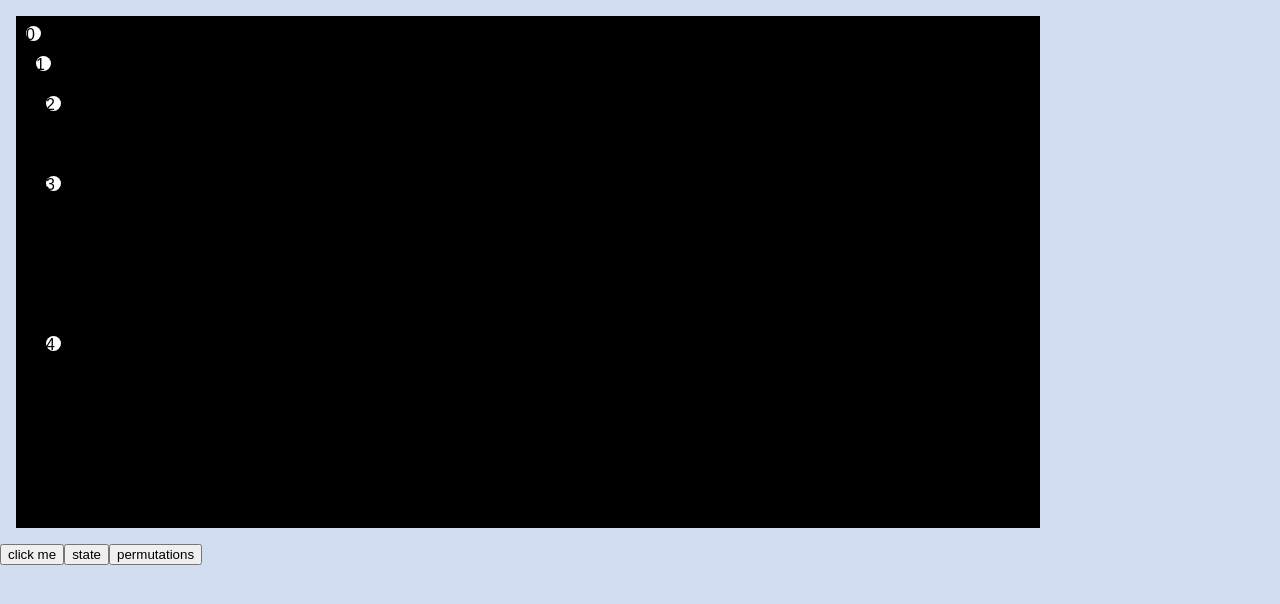
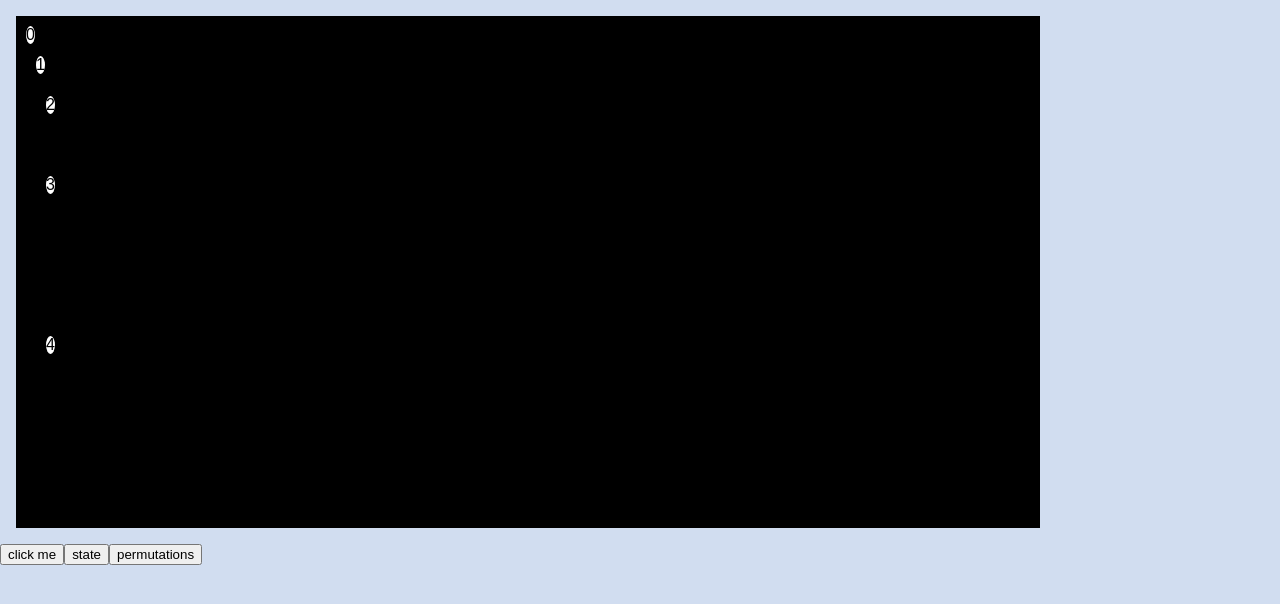
Before and after one commit to CristoferFunes/cap-challenge, a React app: page / in a window 1280 px wide. Shown: the top 604 px of the page. Built offline with nearby package versions, Linux system fonts and the light colour scheme.

Commit message:
made the size of the points dynamic

```diff
--- a/src/index.css
+++ b/src/index.css
@@ -19,8 +19,6 @@ body{
 
 .location_point{
   position: absolute;
-  width: 15px;
-  height: 15px;
   border-radius: 50%;
   background-color: white;
 }
```
